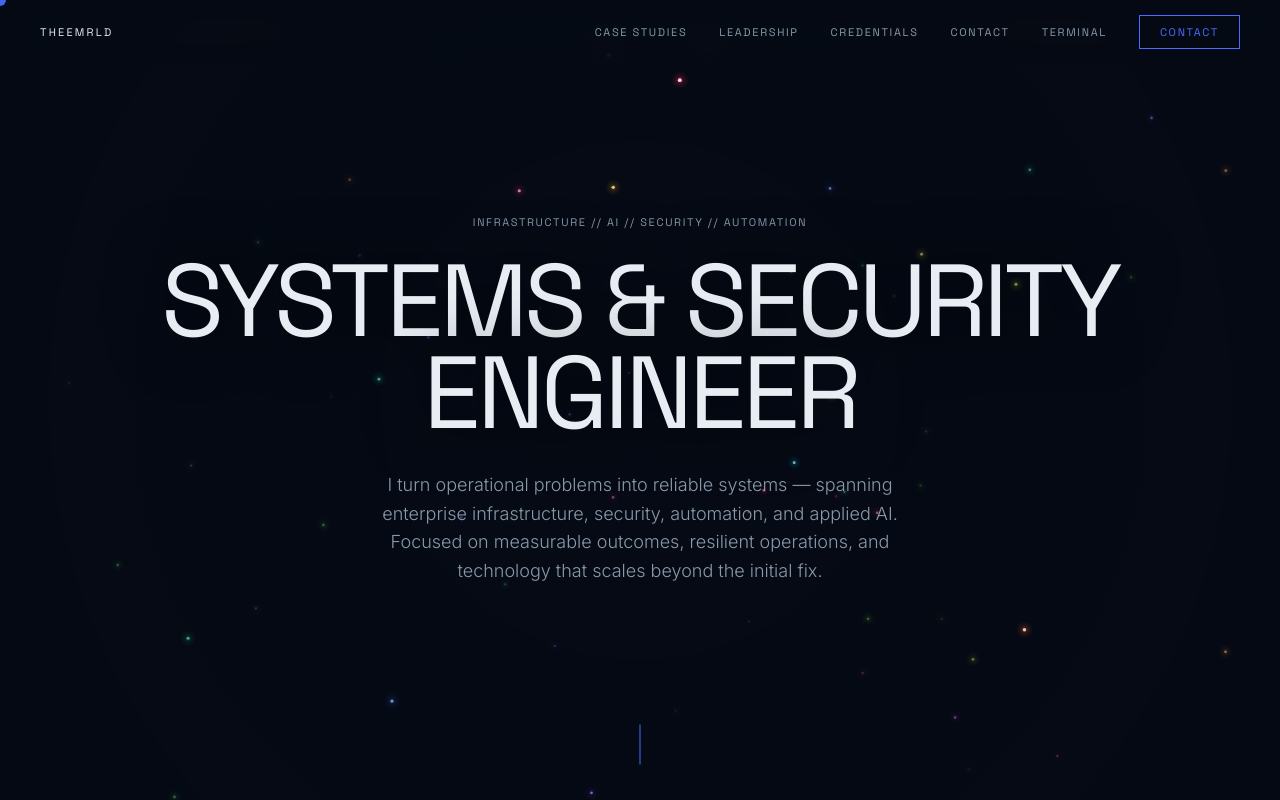
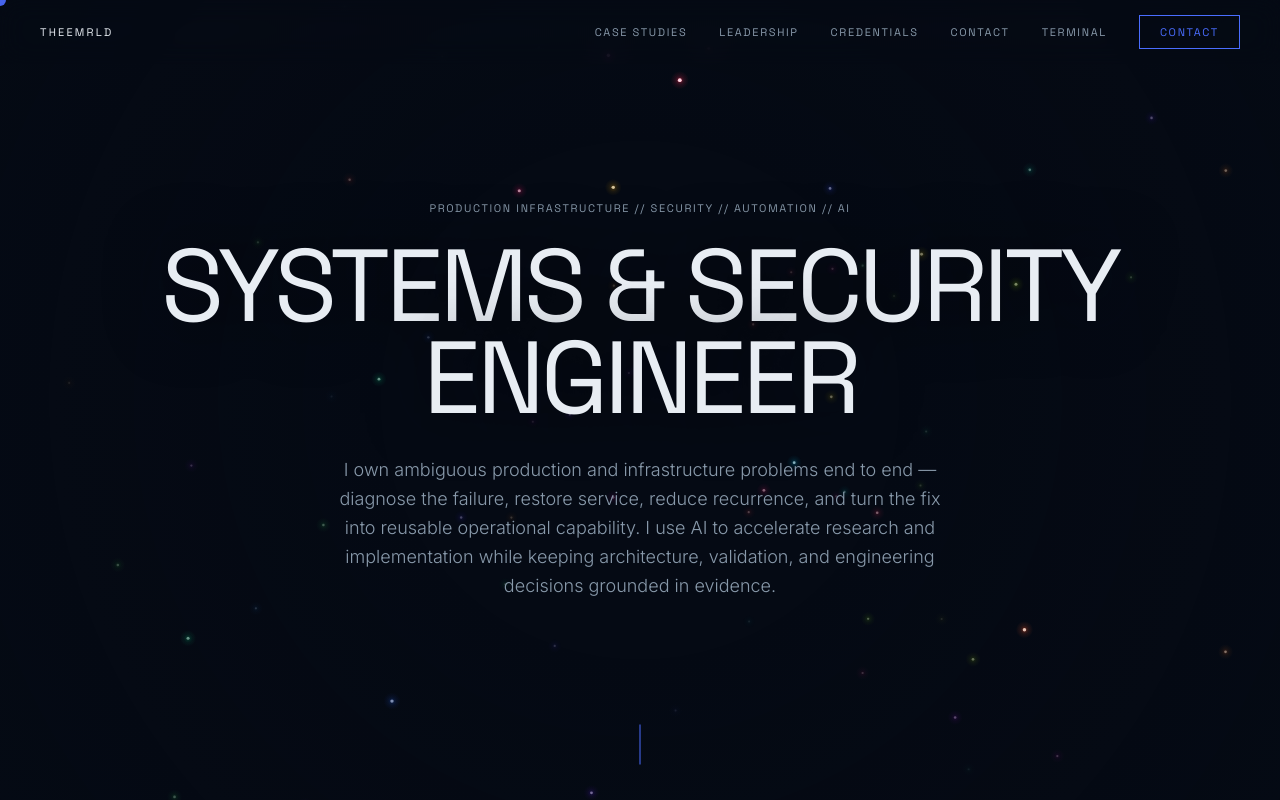
Before and after one commit to ninja-ops-guy/theemrld-portfolio, a React (Vite) app: page / in a window 1280 px wide. Shown: the top 800 px of the page. Built offline with nearby package versions, Linux system fonts and the light colour scheme; the HTML template or start-up script is replaced by a standard one.

Commit message:
Sharpen systems and security positioning

```diff
--- a/src/sections/Hero.tsx
+++ b/src/sections/Hero.tsx
@@ -20,10 +20,10 @@ export default function Hero() {
   return (
     <section id="hero" className="relative flex flex-col items-center justify-center overflow-hidden" style={{ height: '100dvh', zIndex: 1 }}>
       <div className="relative z-10 flex flex-col items-center text-center px-6">
-        <p ref={labelRef} className="font-label" style={{ marginBottom: '24px', opacity: 0 }}>INFRASTRUCTURE // AI // SECURITY // AUTOMATION</p>
+        <p ref={labelRef} className="font-label" style={{ marginBottom: '24px', opacity: 0 }}>PRODUCTION INFRASTRUCTURE // SECURITY // AUTOMATION // AI</p>
         <h1 ref={headlineRef} className="font-headline uppercase" style={{ fontSize: 'clamp(2.5rem, 8vw, 7rem)', letterSpacing: '-0.04em', lineHeight: 0.9, color: '#E8EDF3', textShadow: '0 0 60px rgba(5, 10, 20, 0.8)', opacity: 0 }}>SYSTEMS & SECURITY ENGINEER</h1>
-        <p ref={sublineRef} className="font-body" style={{ fontSize: '18px', color: '#8899AA', maxWidth: '560px', marginTop: '32px', lineHeight: 1.6, opacity: 0 }}>
-          I turn operational problems into reliable systems — spanning enterprise infrastructure, security, automation, and applied AI. Focused on measurable outcomes, resilient operations, and technology that scales beyond the initial fix.
+        <p ref={sublineRef} className="font-body" style={{ fontSize: '18px', color: '#8899AA', maxWidth: '620px', marginTop: '32px', lineHeight: 1.6, opacity: 0 }}>
+          I own ambiguous production and infrastructure problems end to end — diagnose the failure, restore service, reduce recurrence, and turn the fix into reusable operational capability. I use AI to accelerate research and implementation while keeping architecture, validation, and engineering decisions grounded in evidence.
         </p>
       </div>
       <div ref={scrollIndicatorRef} className="absolute bottom-10 left-1/2 -translate-x-1/2" style={{ opacity: 0 }}><div className="scroll-line w-[1px] h-10 bg-[#4A6DFF]" /></div>
```
